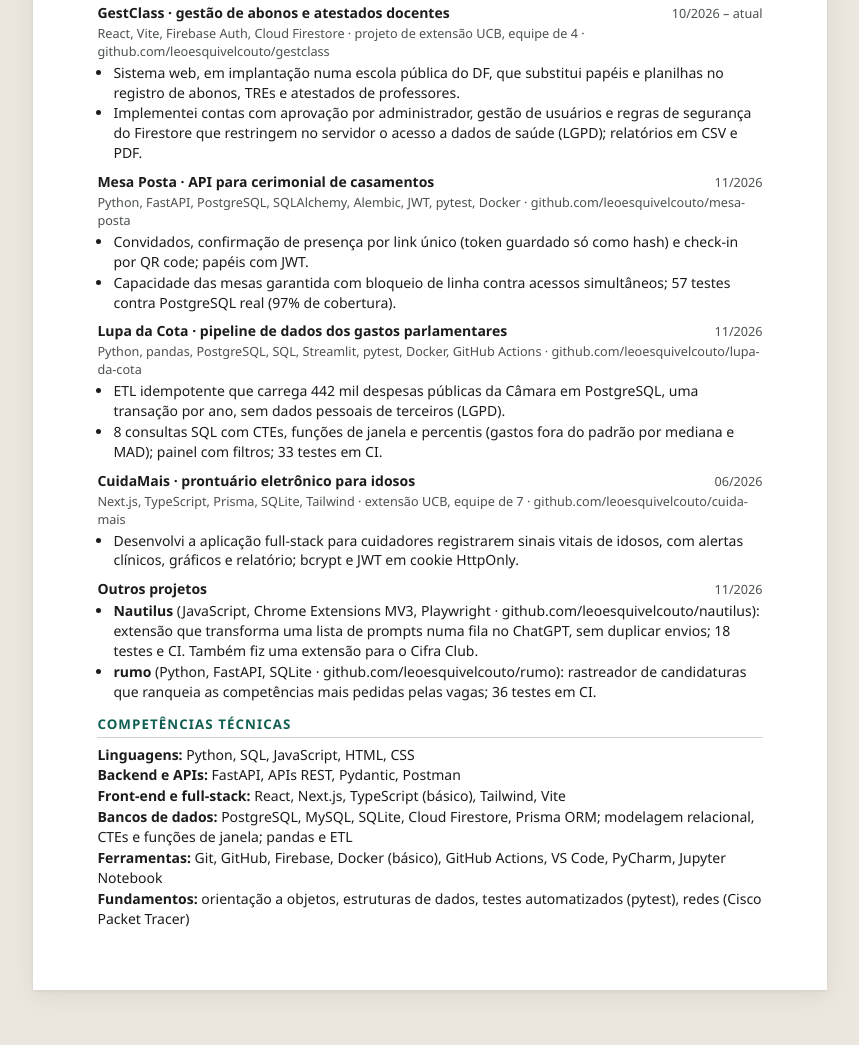
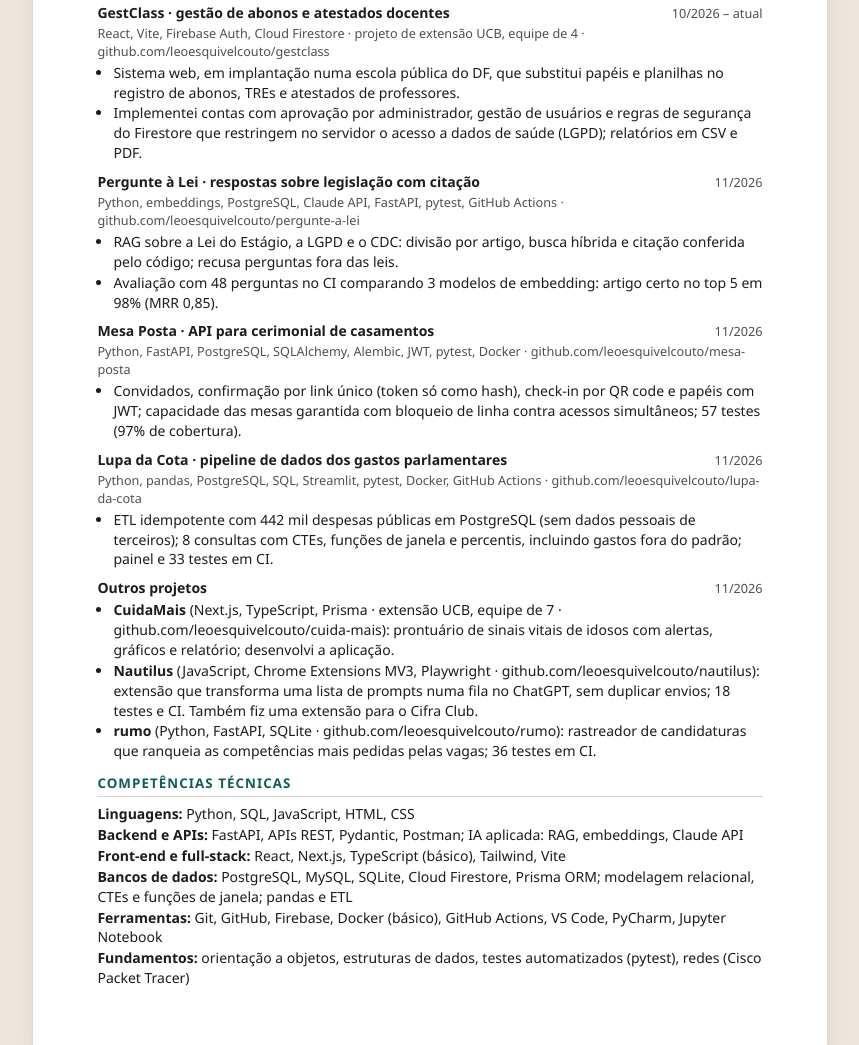
Before and after one commit to leoesquivelcouto/leoesquivelcouto.github.io, a plain HTML site: page cv/index.html in a window 1280 px wide. Shown: the part 464-1509 px from the top of the page, without its empty margins (210-1069 px from the left). Drawn offline with Linux system fonts and the light colour scheme.

Commit message:
feat: adiciona o Pergunte à Lei ao portfólio e ao currículo
Co-Authored-By: Claude Opus 5.5 <noreply@anthropic.com>

```diff
--- a/cv/index.html
+++ b/cv/index.html
@@ -58,31 +58,31 @@
         </ul>
       </div>
       <div class="item">
+        <div class="linha"><h3>Pergunte à Lei · respostas sobre legislação com citação</h3><span class="data">11/2026</span></div>
+        <p class="sub">Python, embeddings, PostgreSQL, Claude API, FastAPI, pytest, GitHub Actions · github.com/leoesquivelcouto/pergunte-a-lei</p>
+        <ul>
+          <li>RAG sobre a Lei do Estágio, a LGPD e o CDC: divisão por artigo, busca híbrida e citação conferida pelo código; recusa perguntas fora das leis.</li>
+          <li>Avaliação com 48 perguntas no CI comparando 3 modelos de embedding: artigo certo no top 5 em 98% (MRR 0,85).</li>
+        </ul>
+      </div>
+      <div class="item">
         <div class="linha"><h3>Mesa Posta · API para cerimonial de casamentos</h3><span class="data">11/2026</span></div>
         <p class="sub">Python, FastAPI, PostgreSQL, SQLAlchemy, Alembic, JWT, pytest, Docker · github.com/leoesquivelcouto/mesa-posta</p>
         <ul>
-          <li>Convidados, confirmação de presença por link único (token guardado só como hash) e check-in por QR code; papéis com JWT.</li>
-          <li>Capacidade das mesas garantida com bloqueio de linha contra acessos simultâneos; 57 testes contra PostgreSQL real (97% de cobertura).</li>
+          <li>Convidados, confirmação por link único (token só como hash), check-in por QR code e papéis com JWT; capacidade das mesas garantida com bloqueio de linha contra acessos simultâneos; 57 testes (97% de cobertura).</li>
         </ul>
       </div>
       <div class="item">
         <div class="linha"><h3>Lupa da Cota · pipeline de dados dos gastos parlamentares</h3><span class="data">11/2026</span></div>
         <p class="sub">Python, pandas, PostgreSQL, SQL, Streamlit, pytest, Docker, GitHub Actions · github.com/leoesquivelcouto/lupa-da-cota</p>
         <ul>
-          <li>ETL idempotente que carrega 442 mil despesas públicas da Câmara em PostgreSQL, uma transação por ano, sem dados pessoais de terceiros (LGPD).</li>
-          <li>8 consultas SQL com CTEs, funções de janela e percentis (gastos fora do padrão por mediana e MAD); painel com filtros; 33 testes em CI.</li>
-        </ul>
-      </div>
-      <div class="item">
-        <div class="linha"><h3>CuidaMais · prontuário eletrônico para idosos</h3><span class="data">06/2026</span></div>
-        <p class="sub">Next.js, TypeScript, Prisma, SQLite, Tailwind · extensão UCB, equipe de 7 · github.com/leoesquivelcouto/cuida-mais</p>
-        <ul>
-          <li>Desenvolvi a aplicação full-stack para cuidadores registrarem sinais vitais de idosos, com alertas clínicos, gráficos e relatório; bcrypt e JWT em cookie HttpOnly.</li>
+          <li>ETL idempotente com 442 mil despesas públicas em PostgreSQL (sem dados pessoais de terceiros); 8 consultas com CTEs, funções de janela e percentis, incluindo gastos fora do padrão; painel e 33 testes em CI.</li>
         </ul>
       </div>
       <div class="item">
         <div class="linha"><h3>Outros projetos</h3><span class="data">11/2026</span></div>
         <ul>
+          <li><strong>CuidaMais</strong> (Next.js, TypeScript, Prisma · extensão UCB, equipe de 7 · github.com/leoesquivelcouto/cuida-mais): prontuário de sinais vitais de idosos com alertas, gráficos e relatório; desenvolvi a aplicação.</li>
           <li><strong>Nautilus</strong> (JavaScript, Chrome Extensions MV3, Playwright · github.com/leoesquivelcouto/nautilus): extensão que transforma uma lista de prompts numa fila no ChatGPT, sem duplicar envios; 18 testes e CI. Também fiz uma extensão para o Cifra Club.</li>
           <li><strong>rumo</strong> (Python, FastAPI, SQLite · github.com/leoesquivelcouto/rumo): rastreador de candidaturas que ranqueia as competências mais pedidas pelas vagas; 36 testes em CI.</li>
         </ul>
@@ -93,7 +93,7 @@
       <h2>Competências técnicas</h2>
       <ul class="competencias">
         <li><strong>Linguagens:</strong> Python, SQL, JavaScript, HTML, CSS</li>
-        <li><strong>Backend e APIs:</strong> FastAPI, APIs REST, Pydantic, Postman</li>
+        <li><strong>Backend e APIs:</strong> FastAPI, APIs REST, Pydantic, Postman; IA aplicada: RAG, embeddings, Claude API</li>
         <li><strong>Front-end e full-stack:</strong> React, Next.js, TypeScript (básico), Tailwind, Vite</li>
         <li><strong>Bancos de dados:</strong> PostgreSQL, MySQL, SQLite, Cloud Firestore, Prisma ORM; modelagem relacional, CTEs e funções de janela; pandas e ETL</li>
         <li><strong>Ferramentas:</strong> Git, GitHub, Firebase, Docker (básico), GitHub Actions, VS Code, PyCharm, Jupyter Notebook</li>
```
Also changed, not shown: index.html (+18 -0 lines), 1 other file.
